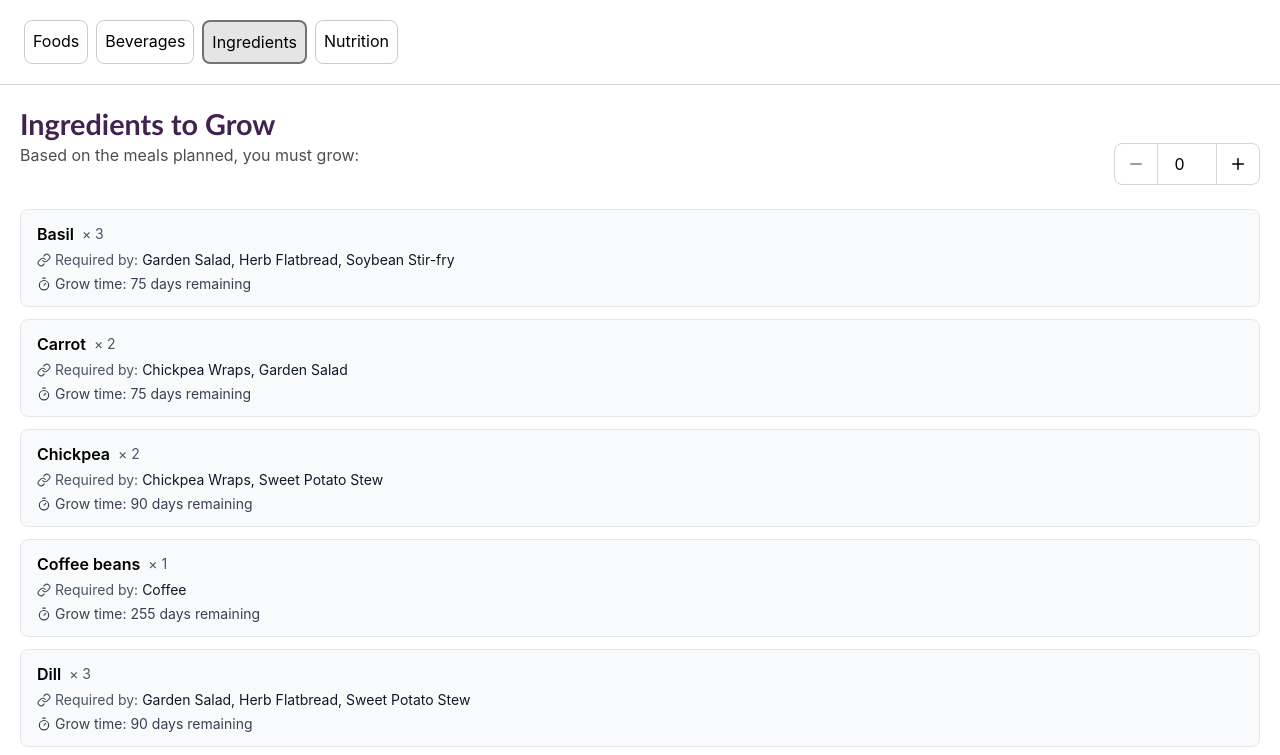
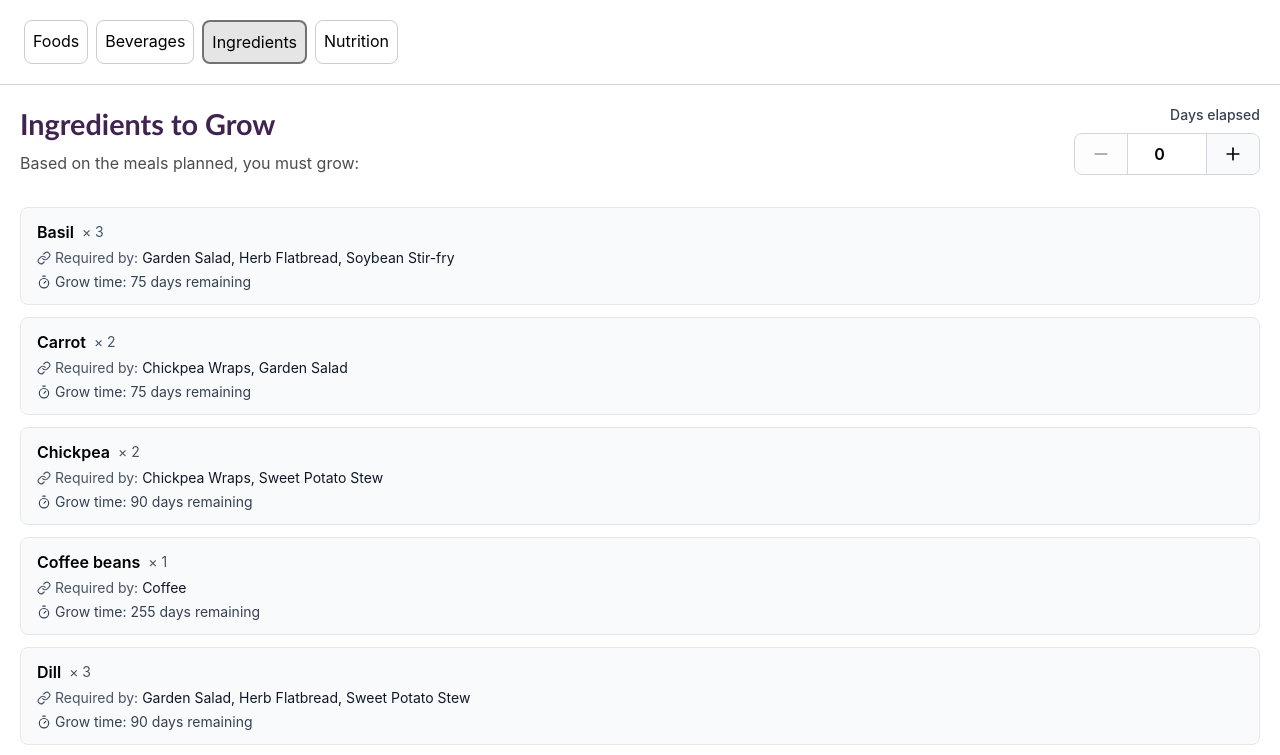
Before and after one commit to StrawberrySugars/Liftoff, a SvelteKit app: page /ingredients in a window 1280 px wide. Shown: the top 755 px of the page. Built offline with nearby package versions, Linux system fonts and the light colour scheme.

Commit message:
refactor: update button styles and improve layout for ingredients page

```diff
--- a/src/routes/+page.svelte
+++ b/src/routes/+page.svelte
@@ -53,14 +53,14 @@
 								<PlusIcon size={18} aria-hidden="true" />
 							</button>
 						</div>
-						<button
+						<!-- <button
 							class="cursor-pointer rounded p-1 text-red-600 transition hover:bg-red-100 focus:ring-2 focus:ring-red-500 focus:ring-offset-2 focus:outline-none"
 							onclick={() => foods.removeFood(index)}
 							aria-label="Remove {food.name} from meal list"
 							title="Delete meal"
 						>
 							<TrashIcon size={18} aria-hidden="true" />
-						</button>
+						</button> -->
 					</div>
 				</div>
 			</div>
--- a/src/routes/beverages/+page.svelte
+++ b/src/routes/beverages/+page.svelte
@@ -59,14 +59,14 @@
 								<PlusIcon size={18} aria-hidden="true" />
 							</button>
 						</div>
-						<button
+						<!-- <button
 							class="cursor-pointer rounded p-1 text-red-600 transition hover:bg-red-100 focus:ring-2 focus:ring-red-500 focus:ring-offset-2 focus:outline-none"
 							onclick={() => beverages.removeBeverage(index)}
 							aria-label="Remove {beverage.name} from beverage list"
 							title="Delete beverage"
 						>
 							<TrashIcon size={18} aria-hidden="true" />
-						</button>
+						</button> -->
 					</div>
 				</div>
 			</div>
--- a/src/routes/ingredients/+page.svelte
+++ b/src/routes/ingredients/+page.svelte
@@ -31,23 +31,24 @@
 </script>
 
 <main class="flex flex-col gap-4 rounded-lg p-5" id="main-content">
-	<div>
-		<h1 class="text-2xl font-semibold">Ingredients to Grow</h1>
-		<div aria-label="Days elapsed tracker"></div>
-		<div class="flex pb-2">
-			<label for="daysElapsed" class="sr-only">Days elapsed</label>
-			<p class="text-black/70">Based on the meals planned, you must grow:</p>
-			<div class="elapsed ml-auto flex overflow-hidden rounded-lg border border-gray-300">
+	<div class="flex items-start justify-between gap-4">
+		<div>
+			<h1 class="text-2xl font-semibold">Ingredients to Grow</h1>
+			<p class="mt-2 text-black/70">Based on the meals planned, you must grow:</p>
+		</div>
+		<div class="flex flex-col items-end gap-2">
+			<label for="daysElapsed" class="text-sm font-medium text-gray-700">Days elapsed</label>
+			<div class="elapsed flex overflow-hidden rounded-lg border border-gray-300 bg-white">
 				<button
-					class="flex h-full items-center justify-center px-3 transition-opacity focus:ring-2 focus:ring-blue-500 focus:ring-offset-2 focus:outline-none {daysElapsed ===
+					class="flex items-center justify-center bg-gray-50 px-4 py-2 transition-colors hover:bg-gray-100 {daysElapsed ===
 					0
-						? 'cursor-not-allowed opacity-50 '
-						: 'hover:bg-gray-100'}"
+						? 'cursor-not-allowed opacity-40 hover:bg-gray-50'
+						: 'cursor-pointer'} focus:ring-2 focus:ring-blue-500 focus:ring-offset-2 focus:outline-none"
 					onclick={() => (daysElapsed = Math.max(0, daysElapsed - 1))}
 					disabled={daysElapsed === 0}
 					aria-label="Decrease days elapsed"
 				>
-					<MinusIcon size={18} />
+					<MinusIcon size={20} aria-hidden="true" />
 				</button>
 				<input
 					id="daysElapsed"
@@ -55,18 +56,21 @@
 					bind:value={daysElapsed}
 					min="0"
 					step="1"
-					class="w-15 border-r border-l border-gray-300 px-2 py-2 text-center focus:ring-2 focus:ring-blue-500 focus:ring-offset-2 focus:outline-none"
+					class="w-20 border-r border-l border-gray-300 px-3 py-2 text-center font-semibold focus:z-10 focus:ring-2 focus:ring-blue-500 focus:ring-offset-2 focus:outline-none"
 					aria-label="Days elapsed for plant growth"
 				/>
 				<button
-					class="flex h-full items-center justify-center px-3 transition-opacity hover:bg-gray-100 focus:ring-2 focus:ring-blue-500 focus:ring-offset-2 focus:outline-none"
+					class="flex cursor-pointer items-center justify-center bg-gray-50 px-4 py-2 transition-colors hover:bg-gray-100 focus:ring-2 focus:ring-blue-500 focus:ring-offset-2 focus:outline-none"
 					onclick={() => (daysElapsed = daysElapsed + 1)}
 					aria-label="Increase days elapsed"
 				>
-					<PlusIcon size={18} />
+					<PlusIcon size={20} aria-hidden="true" />
 				</button>
 			</div>
 		</div>
+	</div>
+	<div>
+		<div aria-label="Days elapsed tracker"></div>
 		<ul class="mt-4 space-y-3" role="list">
 			{#each allPlants as plant (plant)}
 				<li
```
